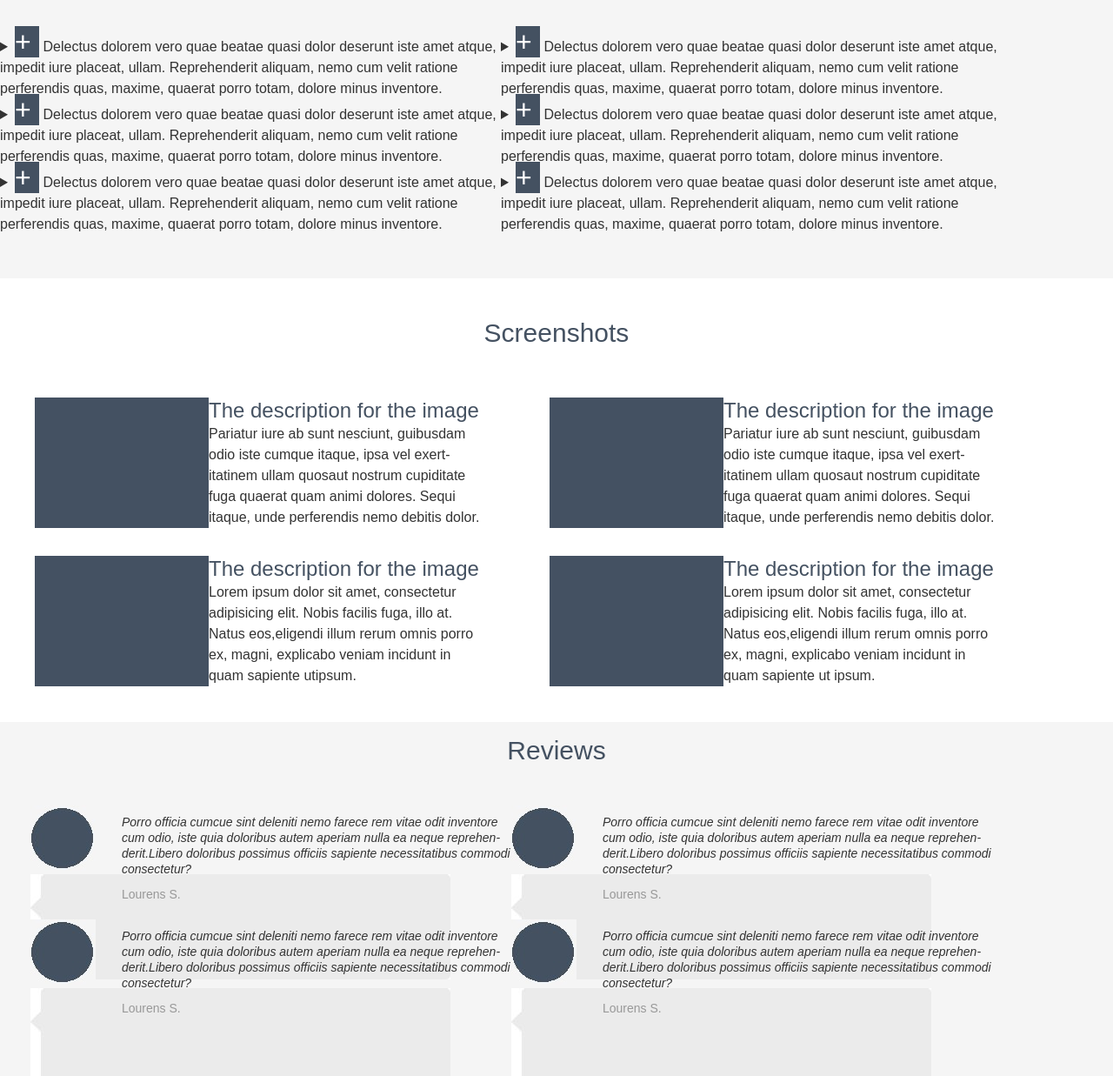
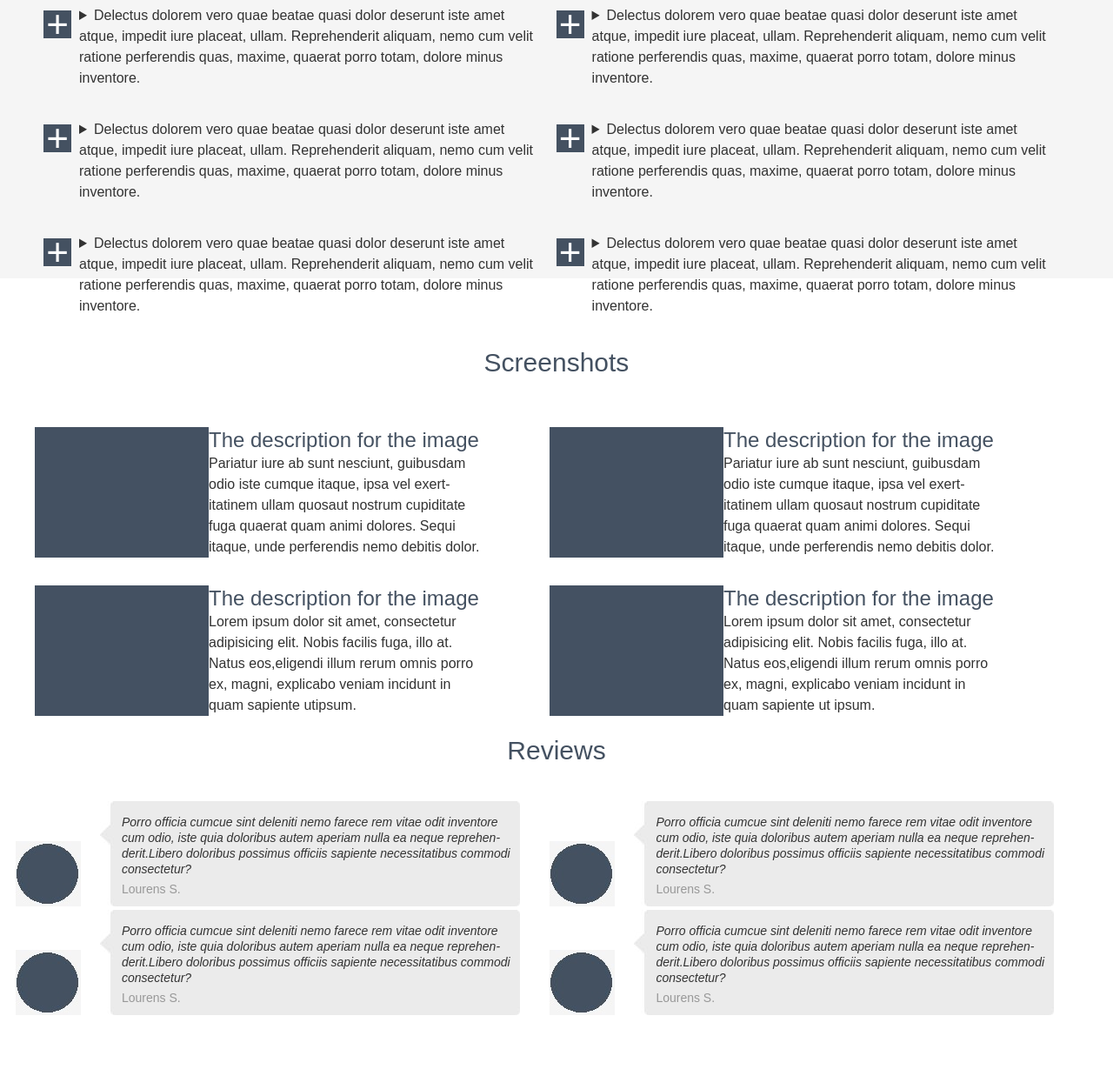
Before and after one commit to Ruzzyy/HTML5CSS3Homework, a plain HTML site: page Boryan_Ruzanna.lesson2/index.html in a window 1280 px wide. Shown: the part 763-2000 px from the top of the page at 87% size. Drawn offline with Linux system fonts and the light colour scheme.

Commit message:
почти готовый макет

```diff
--- a/Boryan_Ruzanna.lesson2/style.css
+++ b/Boryan_Ruzanna.lesson2/style.css
@@ -87,22 +87,6 @@ li:before{
     height: 245px;
 }
 
-
-
-/*.about-product h3 {*/
-    /*font-family: Arial, serif;*/
-    /*color:  #445161;*/
-    /*font-size: 30px;*/
-    /*font-weight: 400;*/
-    /*line-height: 36px;*/
-    /*text-align: left;*/
-/*}*/
-/*.about-product {*/
-    /*color: #000;*/
-    /*height: 300px;*/
-    /*margin: 30px*/
-/*}*/
-
 /*------Абзац-------*/
 p{
     font-family: Arial, serif;
@@ -112,21 +96,29 @@ p{
     line-height: 24px;
     text-align: left;
 }
-
 /* ---------глава Dignity------ */
 .dignity {
     background-color:  #f5f5f5;
     height: 400px;
+    padding: 0 50px;
 }
 
 .dignity h3 {
     text-align: center;
     padding: 30px 0 20px 0;
+    font-family: Arial, serif;
+    color:  #445161;
+    font-size: 30px;
+    font-weight: 400;
+    line-height: 36px;
+    margin: 0;
 }
-/*details {*/
-    /*border: double;*/
-    /*height: 50px;*/
-/*}*/
+
+details {
+    width: 48.1%;
+    float: left;
+    margin: 0 22px 35px 0;
+}
 
 details summary::-webkit-details-marker {
     display: none;
@@ -136,18 +128,28 @@ details summary:before {
     content: " + ";
     color: #ffffff;
     background-color: #445161;
-    /*убрать, если что*/
-    font-size: xx-large;
-    margin: 0 5px 70px 0;
+    /* font-size: xx-large; */
+    font-size: 44px;
+    display: block;
+    width: 32px;
+    height: 32px;
+    display: block;
+    text-align: center;
+    line-height: 32px;
+    position: absolute;
+    left: 0;
+    top: 6px;
 
 }
+
 details[open] summary:before {
     content: " - ";
+    line-height: 23px;
 }
 
 details summary {
-    width: 45%;
-    float: left;
+    /*  width: 45%;*/
+    /* float: left; */
     font-family: Arial, serif;
     color:  #333333;
     font-size: 16px;
@@ -155,6 +157,9 @@ details summary {
     line-height: 24px;
     text-align: left;
     outline: 0;
+
+    position: relative;
+    padding-left: 41px;
 }
 
 /* --------- глава Screenshots--------- */
@@ -199,30 +204,23 @@ figcaption p {
     text-align: left;
 }
 
-/*----------глава Reviews---------*/
+/*!*----------глава Reviews---------*!*/
+.reviews .rev-article{
+    float: left;
+    width: 48%;
+    position: relative;
+}
+
+.reviews .rev-article img {
+    padding-left: 18px;
+}
 
 .reviews {
-    background-color: #f5f5f5;
-    height: 450px;
-
+    width: 100%;
+    height: 400px;
 }
 
-.reviews h3 {
-    text-align: center;
-    padding: 15px 0 10px 0;
-}
-
-.reviews article {
-    align-content: space-between;
-    padding: 5px 35px;
-    position: relative;
-    /*width: 500px;*/
-    width: 483px;
-    height: 121px;
-    float: left;
-}
-
-.reviews article p {
+.reviews .rev-article p {
     position: absolute;
     margin: 0;
     top: 15px;
@@ -237,7 +235,7 @@ figcaption p {
     text-align: left;
 }
 
-.reviews article footer {
+.reviews .rev-article footer {
     position: absolute;
     font-family: Arial,serif;
     color:  #989898;
@@ -249,6 +247,7 @@ figcaption p {
     bottom: 15px;
     left: 140px;
 }
+
 /*------------глава Price----------------*/
 .price {
     display: flex;
```
